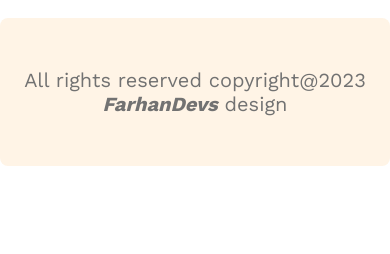
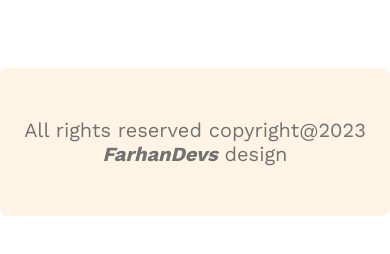
Before and after one commit to farhanAfrad/architects-g3, a plain HTML site: page index.html in a window 390 px wide. Shown: the part 6505-6759 px from the top of the page. Drawn offline with nearby package versions, Linux system fonts and the light colour scheme.

Commit message:
final commit with favicon

```diff
--- a/index.html
+++ b/index.html
@@ -4,6 +4,7 @@
     <meta charset="UTF-8">
     <meta name="viewport" content="width=device-width, initial-scale=1.0">
     <title>G3-ARCHITECTS</title>
+    <link rel="shortcut icon" href="images/favicon/architect (1).png" type="image/x-icon">
     <!-- fonts -->
     <link rel="preconnect" href="https://fonts.googleapis.com">
     <link rel="preconnect" href="https://fonts.gstatic.com" crossorigin>
--- a/styles/style.css
+++ b/styles/style.css
@@ -234,7 +234,7 @@ main{
     padding: 30px 0;
     text-align: center;
     border-radius: 8px;
-    margin-bottom: 100px ;
+    margin-bottom: 100px;
 }
 footer > .des-color{
     font-size: 20px;
@@ -327,4 +327,7 @@ footer > .des-color{
     .sponsor-section{
         margin-top: 80px;
     }
+    #footer{
+        margin: 50px 0;
+    }
 }
```
Also changed, not shown: images/favicon/architect (1).png (added).
